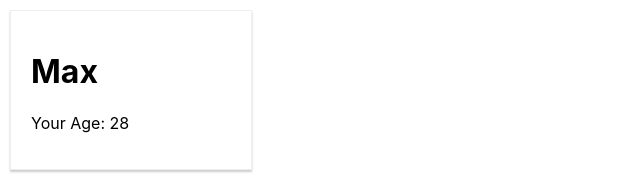
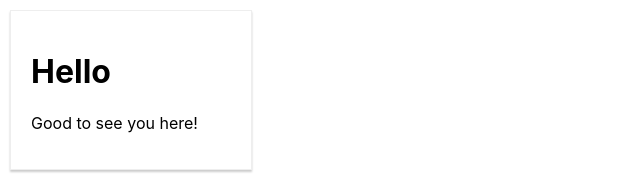
Before and after one commit to litoncsesust/my-app-one, a React (Create React App) app: page / in a window 1280 px wide. Shown: the top 183 px of the page, without its empty margins (0-640 px from the left). Built offline with nearby package versions, Linux system fonts and the light colour scheme.

Commit message:
hello world printed

```diff
--- a/src/App.js
+++ b/src/App.js
@@ -4,8 +4,8 @@ import './App.css';
 function App() {
   return (
     <div className="person">
-      <h1>Max</h1>
-      <p>Your Age: 28</p>
+      <h1>Hello</h1>
+      <p>Good to see you here!</p>
     </div>
 
   );
```
Also changed, not shown: 1 other file (tests, documents, lock files or other folders).
